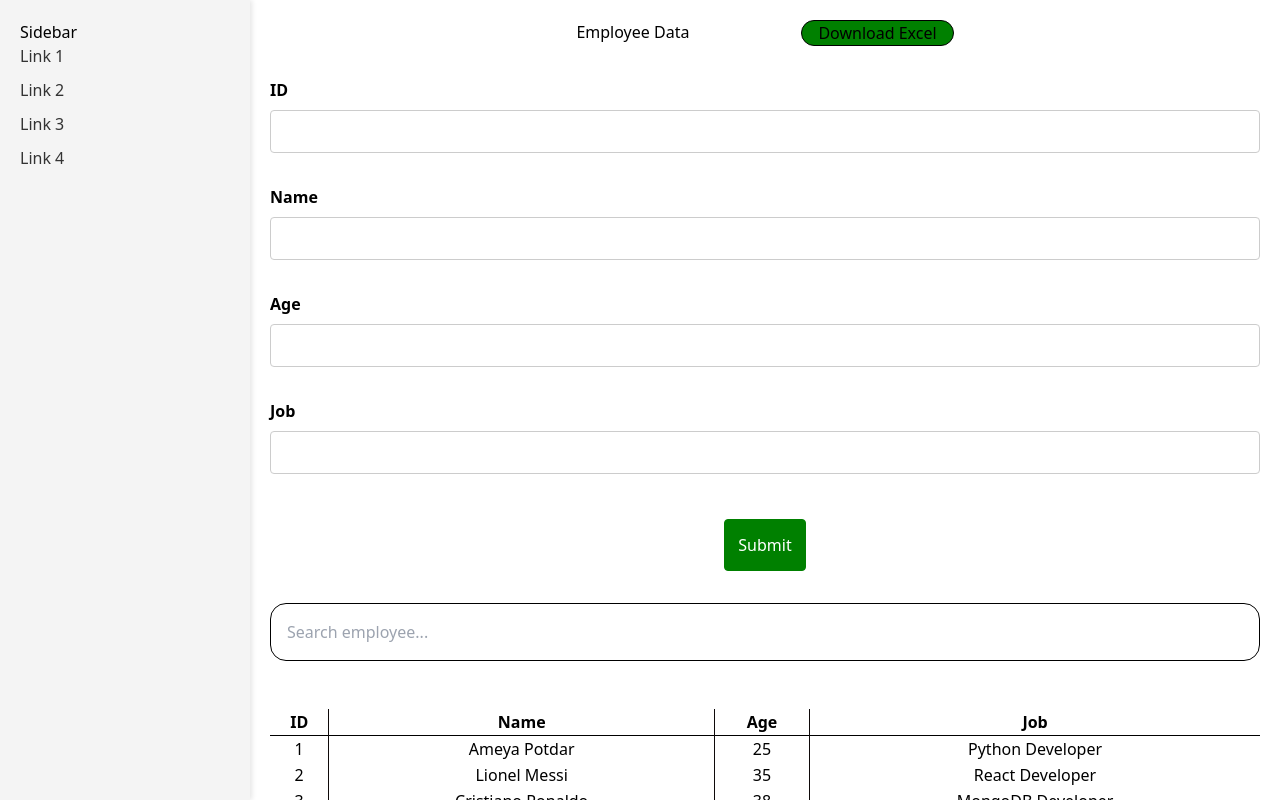
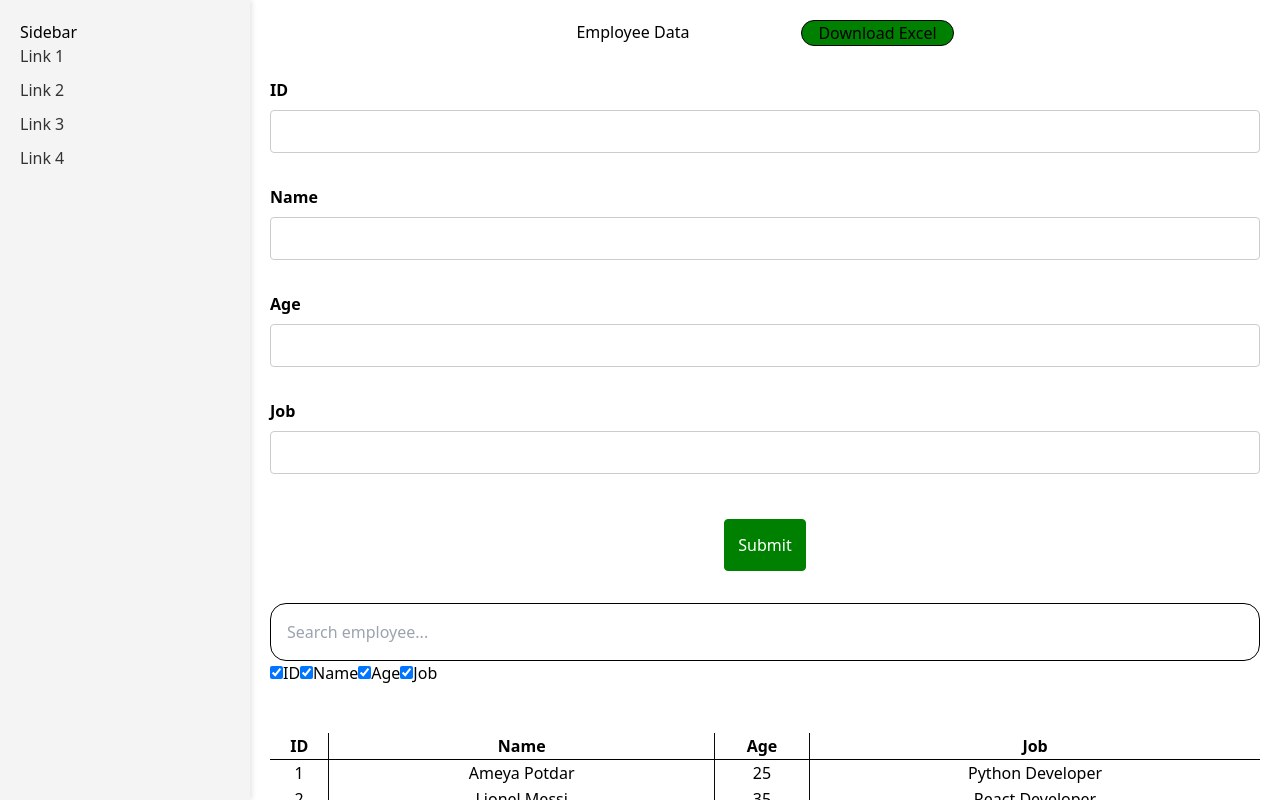
Before and after one commit to redfieldC/Actify-Final-Project, a React (Vite) app: page / in a window 1280 px wide. Shown: the top 800 px of the page. Built offline with nearby package versions, Linux system fonts and the light colour scheme.

Commit message:
added column hiding via checkbox

```diff
--- a/src/components/Table.jsx
+++ b/src/components/Table.jsx
@@ -14,6 +14,12 @@ const Table = () => {
     key: "",
     direction: "ascending",
   });
+  const [visibleColumns, setVisibleColumns] = useState({
+    id: true,
+    name: true,
+    age: true,
+    job: true
+  })
 
   const handleSort = (key) => {
     let direction = "ascending";
@@ -74,6 +80,13 @@ const Table = () => {
     XLSX.writeFile(workbook, "Filtered_Employee_Data.xlsx");
   };
 
+  const toggleColumn = (column) => {
+    setVisibleColumns((prev) => ({
+      ...prev,
+      [column]: !prev[column],
+    }))
+  }
+
   return (
     <div className="container-with-sidebar">
       <div className="sidebar">
@@ -114,9 +127,24 @@ const Table = () => {
           />
         </div>
 
+        <div className="column-visibility-container">
+          <label htmlFor="">
+            <input type="checkbox" checked={visibleColumns.id}  onChange={()=>toggleColumn('id')}/>ID
+          </label>
+          <label htmlFor="">
+            <input type="checkbox" checked={visibleColumns.name}  onChange={()=>toggleColumn('name')}/>Name
+          </label>
+          <label htmlFor="">
+            <input type="checkbox" checked={visibleColumns.age}  onChange={()=>toggleColumn('age')}/>Age
+           </label>
+           <label htmlFor="">
+            <input type="checkbox" checked={visibleColumns.job}  onChange={()=>toggleColumn('job')}/>Job
+           </label>
+
            <table className="tableData">
           <thead>
             <tr>
+              {visibleColumns.id && (
                 <th
                   onClick={() => handleSort("id")}
                   className={
@@ -129,6 +157,8 @@ const Table = () => {
                 >
                   ID
                 </th>
+              )}
+              {visibleColumns.name && (
                 <th
                   onClick={() => handleSort("name")}
                   className={
@@ -141,6 +171,8 @@ const Table = () => {
                 >
                   Name
                 </th>
+              )}
+              {visibleColumns.age && (
                 <th
                   onClick={() => handleSort("age")}
                   className={
@@ -153,6 +185,8 @@ const Table = () => {
                 >
                   Age
                 </th>
+              )}
+              {visibleColumns.job && (
                 <th
                   onClick={() => handleSort("job")}
                   className={
@@ -165,16 +199,17 @@ const Table = () => {
                 >
                   Job
                 </th>
+              )}
             </tr>
           </thead>
           <tbody>
             {currentItems.length > 0 ? (
               currentItems.map((row) => (
                 <tr key={row.id}>
-                  <td>{row.id}</td>
-                  <td>{row.name}</td>
-                  <td>{row.age}</td>
-                  <td>{row.job}</td>
+                  {visibleColumns.id && <td>{row.id}</td>}
+                  {visibleColumns.name && <td>{row.name}</td>}
+                  {visibleColumns.age && <td>{row.age}</td>}
+                  {visibleColumns.job && <td>{row.job}</td>}
                 </tr>
               ))
             ) : (
@@ -186,6 +221,7 @@ const Table = () => {
             )}
           </tbody>
         </table>
+        </div>
 
         <div className="previousNext-container">
           <button
```
Lines whose indentation alone changed are shown as unchanged.
